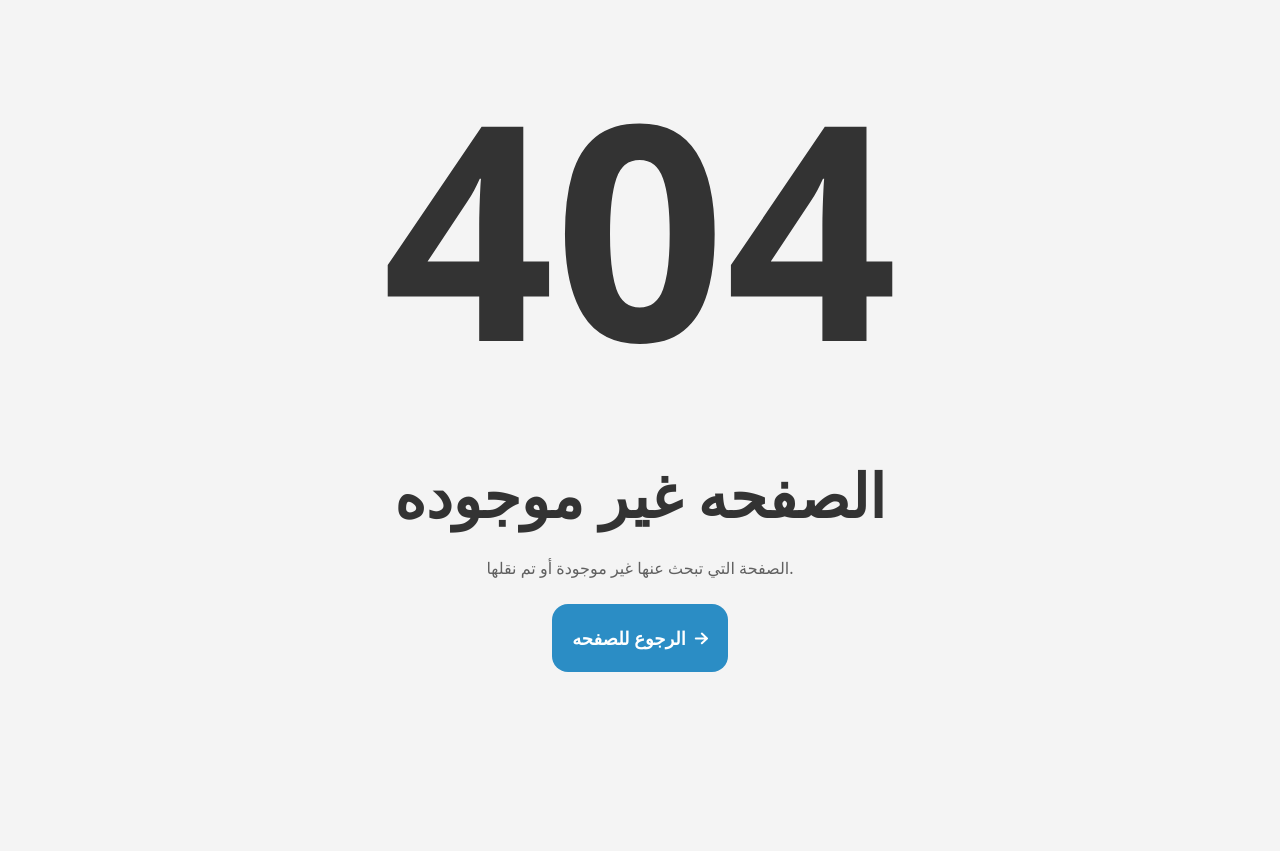
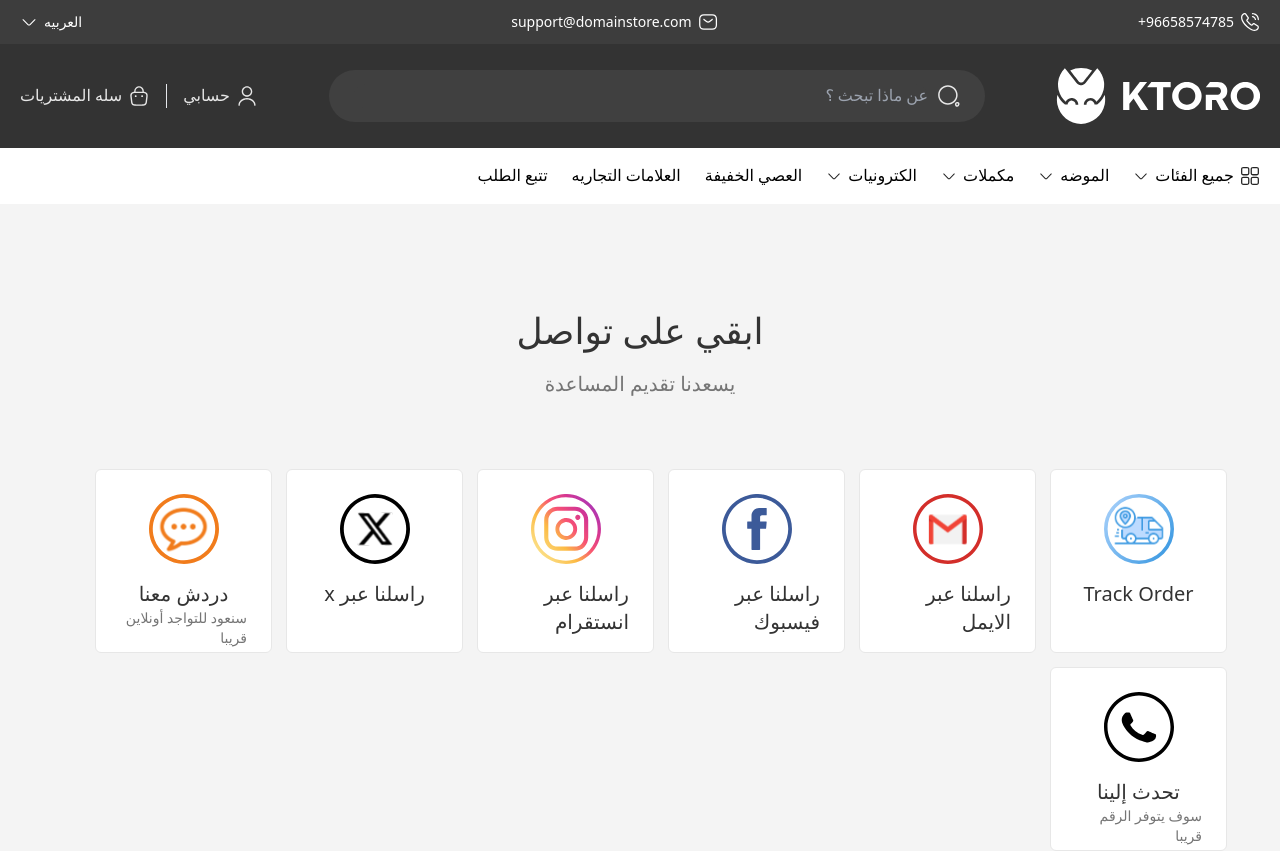
Before and after one commit to MUJAHID-WEB/ktoro_frontend, a Next.js app: page /callus in a window 1280 px wide. Before the commit this address had no page. Shown: the top 851 px of the page. Before the commit the page ends 800 px from the top, so only its background shows below. Built offline with nearby package versions, Linux system fonts and the light colour scheme.

Commit message:
route fixed

```diff
--- a/src/components/CallUs/CallUs.tsx
+++ /dev/null
@@ -1,70 +0,0 @@
-import React from 'react'
-import { UpperHeader } from '../Header/UpperHeader'
-import { LowerHeader } from '../Header/LowerHeader'
-import { Navbar } from '../Navbar/Navbar'
-import { Footer } from '../Footer/Footer'
-import Image from 'next/image'
-
-export const CallUs = () => {
-    return (
-        <>
-            <div className=''>
-                <UpperHeader />
-                <LowerHeader />
-                <Navbar />
-
-                <div className='flex flex-col justify-center items-center px-[53px] rtl'>
-                    <h4 className='pt-[100px] pb-3 font-medium text-[36px] text-[#333]'>
-                        ابقي على تواصل
-                    </h4>
-
-                    <p className='font-normal text-xl text-[#757575]'>يسعدنا تقديم المساعدة</p>
-
-                    <div className='flex flex-row gap-[14px] py-[71px]'>
-
-                        <CallUsCard image='/images/CallUsSvg/TrackOrder.svg' title='Track Order' subTitle='' />
-
-                        <CallUsCard image='/images/CallUsSvg/Gmail.svg' title='راسلنا عبر الايمل' subTitle='' />
-
-                        <CallUsCard image='/images/CallUsSvg/Facebook.svg' title='راسلنا عبر فيسبوك' subTitle='' />
-
-                        <CallUsCard image='/images/CallUsSvg/Instagram.svg' title='راسلنا عبر انستقرام' subTitle='' />
-
-                        <CallUsCard image='/images/CallUsSvg/Twitter.svg' title='راسلنا عبر x' subTitle='' />
-
-                        <CallUsCard image='/images/CallUsSvg/Message.svg' title='دردش معنا' subTitle='سنعود للتواجد أونلاين قريبا' />
-
-                        <CallUsCard image='/images/CallUsSvg/Phone.svg' title='تحدث إلينا' subTitle='سوف يتوفر الرقم قريبا' />
-
-                    </div>
-
-                </div>
-
-                <Footer />
-            </div>
-        </>
-    )
-}
-
-
-
-
-export const CallUsCard = ({ image, title, subTitle }: { image: string; title: string; subTitle: string; }) => {
-    return (
-
-
-        <div className='flex flex-col justify-start items-center p-6 pb-1 bg-white border border-[#E7E7E7] rounded-md w-[177px]'>
-            <Image
-                src={image}
-                alt="My SVG"
-                width={70}
-                height={70}
-            />
-
-            <h5 className='pt-4 font-medium text-xl text-[#333]'>{title}</h5>
-            <p className='font-normal text-sm text-[#757575]'>{subTitle}</p>
-
-        </div>
-
-    )
-}
--- /dev/null
+++ b/src/components/CallUs/CallUsCard.tsx
@@ -0,0 +1,22 @@
+import Image from 'next/image'
+import React from 'react'
+
+export const CallUsCard = ({ image, title, subTitle }: { image: string; title: string; subTitle: string; }) => {
+    return (
+
+
+        <div className='flex flex-col justify-start items-center p-6 pb-1 bg-white border border-[#E7E7E7] rounded-md w-[177px]'>
+            <Image
+                src={image}
+                alt="My SVG"
+                width={70}
+                height={70}
+            />
+
+            <h5 className='pt-4 font-medium text-xl text-[#333]'>{title}</h5>
+            <p className='font-normal text-sm text-[#757575]'>{subTitle}</p>
+
+        </div>
+
+    )
+}
--- /dev/null
+++ b/src/components/CallUs/CallUsSection.tsx
@@ -0,0 +1,37 @@
+import React from 'react'
+import { CallUsCard } from './CallUsCard'
+
+
+export const CallUsSection = () => {
+    return (
+        <>
+            <div className='flex flex-col justify-center items-center px-[53px] rtl'>
+                <h4 className='pt-[100px] pb-3 font-medium text-[36px] text-[#333]'>
+                    ابقي على تواصل
+                </h4>
+
+                <p className='font-normal text-xl text-[#757575]'>يسعدنا تقديم المساعدة</p>
+
+                <div className='flex flex-row gap-[14px] py-[71px]'>
+
+                    <CallUsCard image='/images/CallUsSvg/TrackOrder.svg' title='Track Order' subTitle='' />
+
+                    <CallUsCard image='/images/CallUsSvg/Gmail.svg' title='راسلنا عبر الايمل' subTitle='' />
+
+                    <CallUsCard image='/images/CallUsSvg/Facebook.svg' title='راسلنا عبر فيسبوك' subTitle='' />
+
+                    <CallUsCard image='/images/CallUsSvg/Instagram.svg' title='راسلنا عبر انستقرام' subTitle='' />
+
+                    <CallUsCard image='/images/CallUsSvg/Twitter.svg' title='راسلنا عبر x' subTitle='' />
+
+                    <CallUsCard image='/images/CallUsSvg/Message.svg' title='دردش معنا' subTitle='سنعود للتواجد أونلاين قريبا' />
+
+                    <CallUsCard image='/images/CallUsSvg/Phone.svg' title='تحدث إلينا' subTitle='سوف يتوفر الرقم قريبا' />
+
+                </div>
+
+            </div>
+
+        </>
+    )
+}
--- a/src/components/ItemPage/ItemPage.tsx
+++ /dev/null
@@ -1,64 +0,0 @@
-import React from 'react'
-import { UpperHeader } from '../Header/UpperHeader'
-import { LowerHeader } from '../Header/LowerHeader'
-import { Navbar } from '../Navbar/Navbar'
-import { Footer } from '../Footer/Footer'
-import { ItemImage } from './ItemImage'
-import { ItemDescription } from './ItemDescription'
-import { ServiceOffers } from './ServiceOffers'
-import { ItemAbout } from './ItemAbout'
-import { ItemRelated } from './ItemRelated'
-import { ItemReviews } from './ItemReviews'
-
-export const ItemPage = () => {
-    return (
-        <>
-            <div className=''>
-                <UpperHeader />
-                <LowerHeader />
-                <Navbar />
-
-                <div className='flex flex-col px-5 rtl'>
-                    <h4 className='pt-[40px] pb-3 font-normal text-base text-[#242424]'>
-                    الرئيسية / الماركات / المكملات الغذائية / الماركات / الماركات
-                    </h4>
-                    {/* Item Image and Description */}
-                    <div className='flex flex-row justify-start gap-[40px] py-6 px-[40px] bg-white rounded-[6px]'>
-                        <ItemImage />
-                        <ItemDescription />
-                    </div>
-
-                    {/* Service Offers */}
-                    <div className='py-6'>
-                        <ServiceOffers />
-                    </div>
-
-                    {/* About this Product and Reviews */}
-                    <div className=''>
-                        <div className=''>
-
-                        </div>
-                        {/* <ItemAbout /> */}
-                        <ItemReviews />
-                    </div>
-
-                    {/* Related Products */}
-                    <div className='py-[50px] px-[100px]'>
-                        <ItemRelated />
-                    </div>
-
-
-                </div>
-
-
-
-
-
-
-                <Footer />
-            </div>
-        </>
-
-
-    )
-}
--- /dev/null
+++ b/src/components/ItemPage/ItemPageSection.tsx
@@ -0,0 +1,48 @@
+import React from 'react'
+import { ItemImage } from './ItemImage'
+import { ItemDescription } from './ItemDescription'
+import { ServiceOffers } from './ServiceOffers'
+import { ItemRelated } from './ItemRelated'
+import { ItemReviews } from './ItemReviews'
+
+export const ItemPageSection = () => {
+    return (
+        <>
+
+            <div className='flex flex-col px-5 rtl'>
+                <h4 className='pt-[40px] pb-3 font-normal text-base text-[#242424]'>
+                    الرئيسية / الماركات / المكملات الغذائية / الماركات / الماركات
+                </h4>
+                {/* Item Image and Description */}
+                <div className='flex flex-row justify-start gap-[40px] py-6 px-[40px] bg-white rounded-[6px]'>
+                    <ItemImage />
+                    <ItemDescription />
+                </div>
+
+                {/* Service Offers */}
+                <div className='py-6'>
+                    <ServiceOffers />
+                </div>
+
+                {/* About this Product and Reviews */}
+                <div className=''>
+                    <div className=''>
+
+                    </div>
+                    {/* <ItemAbout /> */}
+                    <ItemReviews />
+                </div>
+
+                {/* Related Products */}
+                <div className='py-[50px] px-[100px]'>
+                    <ItemRelated />
+                </div>
+
+
+            </div>
+
+        </>
+
+
+    )
+}
--- /dev/null
+++ b/src/pages/callus/index.tsx
@@ -0,0 +1,27 @@
+import { CallUsSection } from '@/components/CallUs/CallUsSection'
+import { Footer } from '@/components/Footer/Footer'
+import { LowerHeader } from '@/components/Header/LowerHeader'
+import { UpperHeader } from '@/components/Header/UpperHeader'
+import { Navbar } from '@/components/Navbar/Navbar'
+import React from 'react'
+
+
+
+const CallUs = () => {
+    return (
+        <>
+            <div className=''>
+                <UpperHeader />
+                <LowerHeader />
+                <Navbar />
+
+                {/* Call Us Section */}
+                <CallUsSection />
+
+                <Footer />
+            </div>
+        </>
+    )
+}
+
+export default CallUs
--- a/src/pages/index.tsx
+++ b/src/pages/index.tsx
@@ -1,9 +1,6 @@
-import Image from 'next/image'
 import { Inter } from 'next/font/google'
 import {HomePage} from '@/components/Home/HomePage'
-import { ItemPage } from '@/components/ItemPage/ItemPage'
-import { CallUs } from '@/components/CallUs/CallUs'
-import { HelpPage } from '@/components/HelpPage/HelpPage'
+
 
 const inter = Inter({ subsets: ['latin'] })
 
@@ -11,11 +8,8 @@ const inter = Inter({ subsets: ['latin'] })
 const Home = () =>  {
   return (
    <div>
-    {/* <HomePage/> */}
-    {/* <ItemPage /> */}
-    {/* <CallUs /> */}
-    <HelpPage />
-    {/* <SimpleAccordion /> */}
+    <HomePage/>
+
 
    </div>
   )
--- /dev/null
+++ b/src/pages/itempage/index.tsx
@@ -0,0 +1,28 @@
+import { Footer } from '@/components/Footer/Footer'
+import { LowerHeader } from '@/components/Header/LowerHeader'
+import { UpperHeader } from '@/components/Header/UpperHeader'
+import { ItemPageSection } from '@/components/ItemPage/ItemPageSection'
+import { Navbar } from '@/components/Navbar/Navbar'
+import React from 'react'
+
+
+const ItemPage = () => {
+    return (
+        <>
+            <div className=''>
+                <UpperHeader />
+                <LowerHeader />
+                <Navbar />
+
+                {/* Item Page Section */}
+                <ItemPageSection />
+
+                <Footer />
+            </div>
+        </>
+
+
+    )
+}
+
+export default ItemPage
```
Also changed, not shown: src/pages/help/index.tsx (renamed from src/components/HelpPage/HelpPage.tsx, +8 -6 lines).
